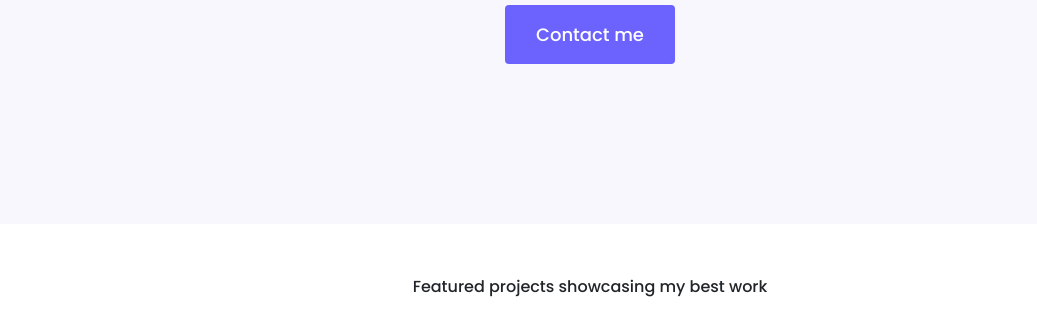
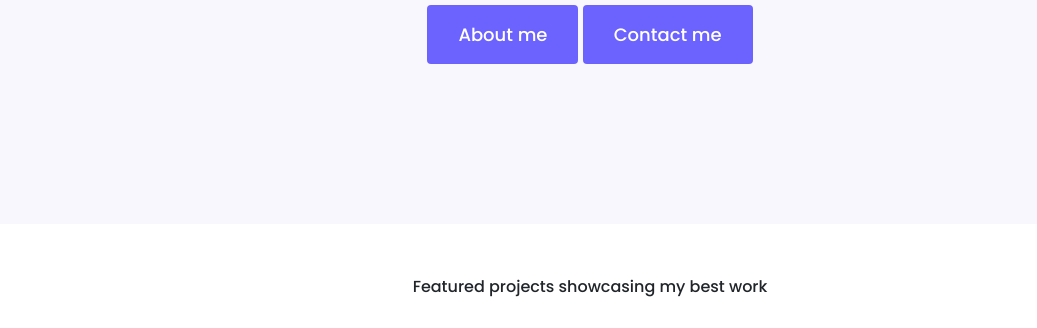
Before and after one commit to Mumina033/portfolio-project, a plain HTML site: page index.html in a window 1280 px wide. Shown: the part 419-747 px from the top of the page, without its empty margins (50-1087 px from the left). Drawn offline with nearby package versions, Linux system fonts and the light colour scheme.

Commit message:
added an about me button linking to about.html

```diff
--- a/index.html
+++ b/index.html
@@ -30,6 +30,7 @@
       <h2>Front-end developer based in Massachusetts</h2>
 
       <div>
+        <a href="about.html" class="btn btn-color">About me</a>
         <a href="" class="btn btn-color">Contact me</a>
       </div>
     </div>
```
